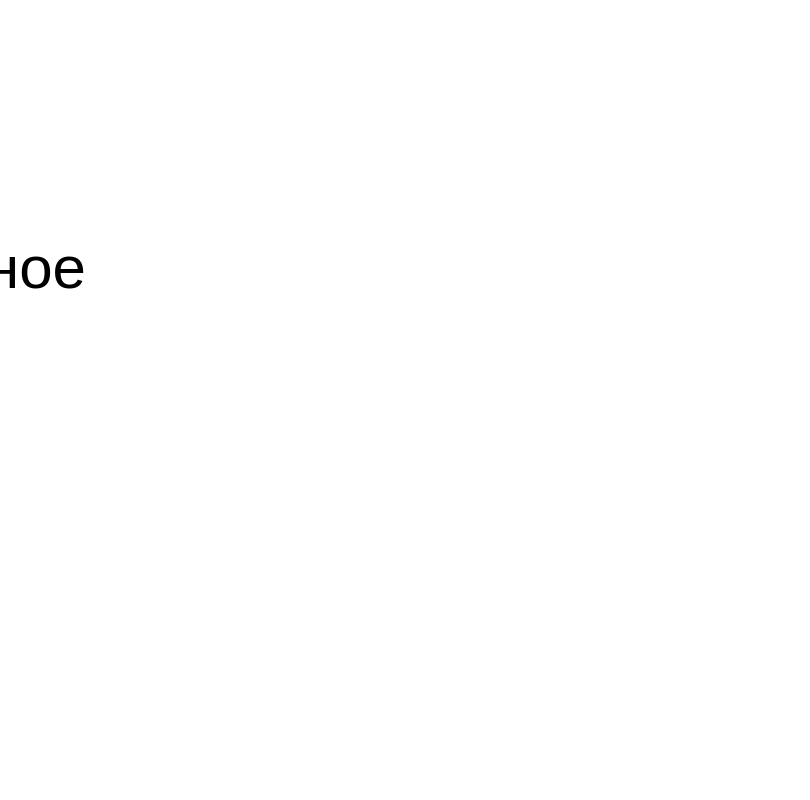
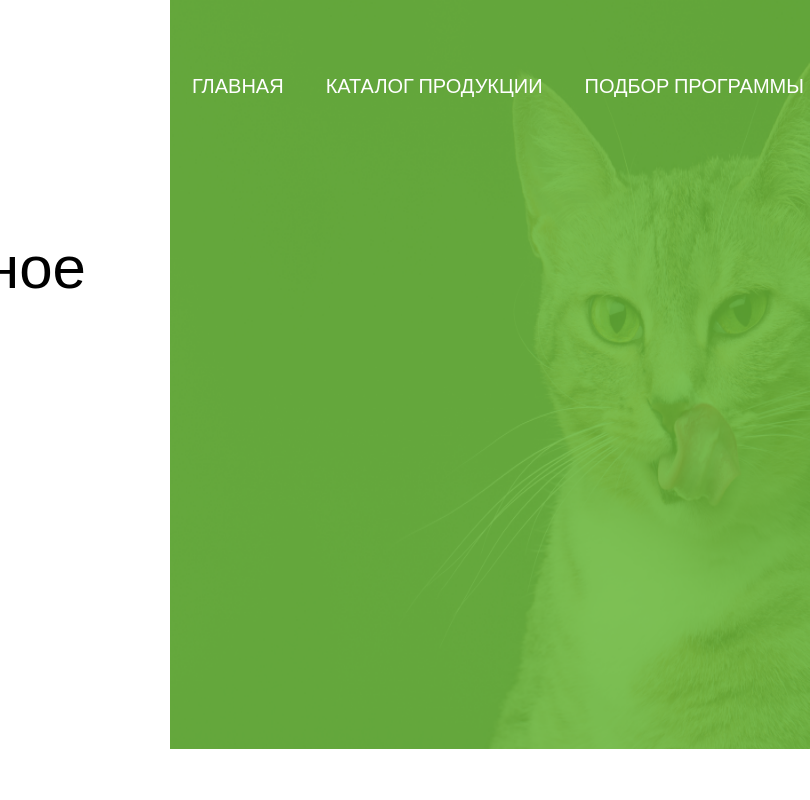
Before and after one commit to mkaaasvh/cat-energy, a website: page source/index.html in a window 1280 px wide. Shown: the top 800 px of the page, 470-1280 px from the left. Drawn offline with nearby package versions, Linux system fonts and the light colour scheme; files that its build step writes are made by us from their sources.

Commit message:
Update header.scss

```diff
--- a/source/css/components/header.scss
+++ b/source/css/components/header.scss
@@ -1,7 +1,7 @@
 .page__header {
     &--main{
         height: 749px;
-        background:url("./source/img/background/background__cat.png") top right no-repeat;
+        background:url("/source/img/background/background__cat.png") top right no-repeat;
         background-size: 50% 100%;
         margin-bottom: 82px;
     }
```
